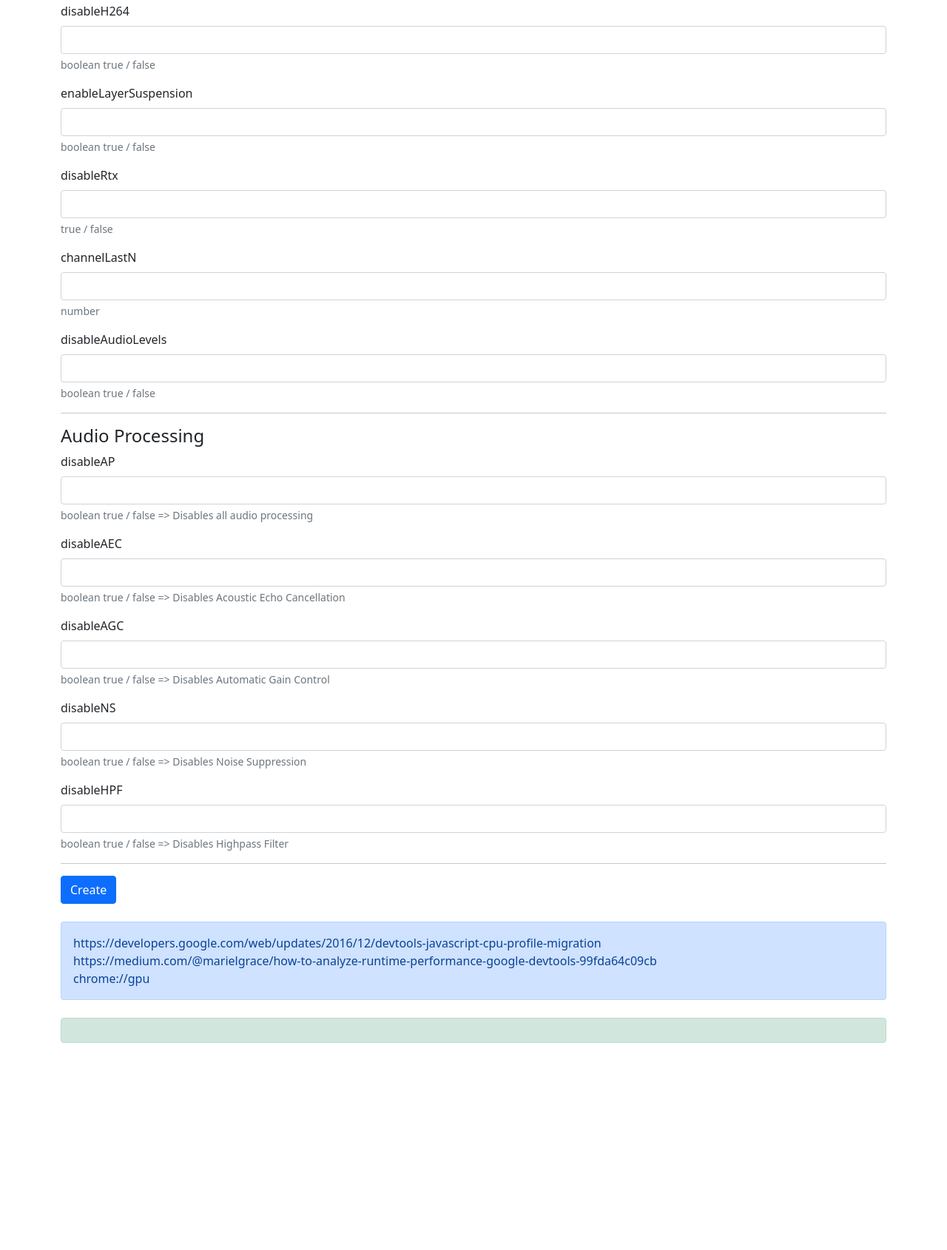
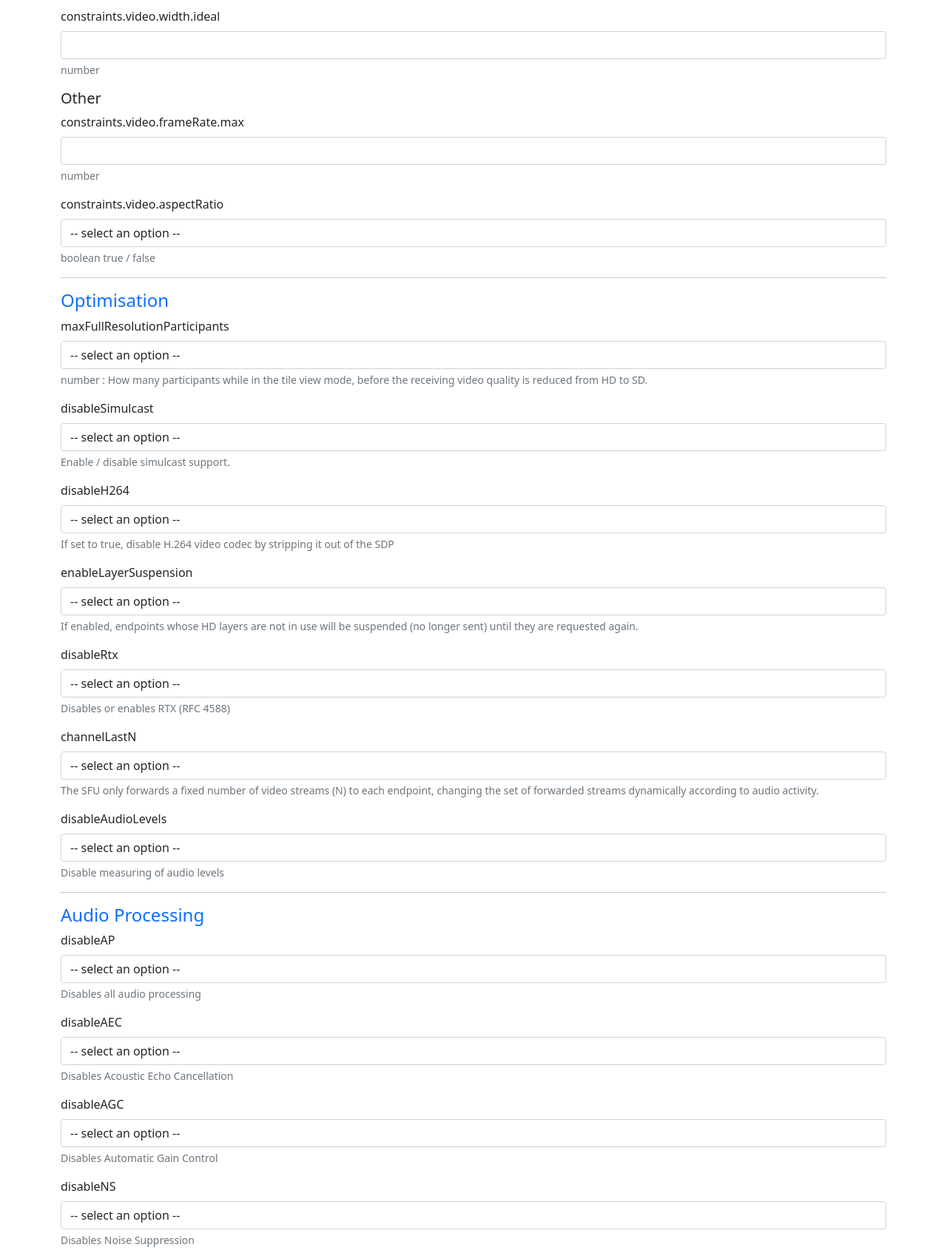
Before and after one commit to ickarakurt/vmeet-url-conf-generator, a plain HTML site: page index.html in a window 1280 px wide. Shown: the part 711-2401 px from the top of the page at 74% size. Before the commit the page ends 2137 px from the top, so only its background shows below. Drawn offline with nearby package versions, Linux system fonts and the light colour scheme.

Commit message:
added new configs

```diff
--- a/custom.js
+++ b/custom.js
@@ -2,11 +2,12 @@ $( document ).ready(function() {
     $('#create-url').on('click',function(){
         let urlParams = "#"
         const inputCount = $('input[type=text]').length
-        $('input[type=text]').each(function(){
+        $('input, select').each(function(){
             const field = $(this)
             const val = field.val();
             const confName = $(this).attr('id')
-
+            console.log(confName)
+            console.log(val)
             if(val){
                 if(urlParams != "#")
                     urlParams+= '&'
--- a/index.html
+++ b/index.html
@@ -15,105 +15,247 @@
 
     <div class="container mt-5">
         <form>
+
+        <hr>
+        <h4 class="mt-2 mb-2 text-primary">Video Constraints</h4>
+
+        <h5 class="text-dark mb-2 mt-2">Video Height</h5>
+
         <div class="mb-3">
-          <label for="constraints.video.height" class="form-label">constraints.video.height</label>
-          <input type="text" class="form-control" id="constraints.video.height">
-          <div class="form-text">number</div>
+            <label for="constraints.video.height.min" class="form-label">constraints.video.height.min</label>
+            <input type="number" class="form-control" id="constraints.video.height.min">
+            <div class="form-text">number</div>
         </div>
+
+
         <div class="mb-3">
-            <label for="constraints.video.width" class="form-label">constraints.video.width</label>
-            <input type="text" class="form-control" id="constraints.video.width">
-            <div class="form-text">number</div>
-          </div>
-
-          <div class="mb-3">
-            <label for="constraints.video.frameRate.max" class="form-label">constraints.video.frameRate.max</label>
-            <input type="text" class="form-control" id="constraints.video.frameRate.max">
+            <label for="constraints.video.height.max" class="form-label">constraints.video.height.max</label>
+            <input type="number" class="form-control" id="constraints.video.height.max">
             <div class="form-text">number</div>
         </div>
 
         <div class="mb-3">
-            <label for="constraints.video.aspectRatio" class="form-label">constraints.video.aspectRatio</label>
-            <input type="text" class="form-control" id="constraints.video.aspectRatio">
+            <label for="constraints.video.height.ideal" class="form-label">constraints.video.height.ideal</label>
+            <input type="number" class="form-control" id="constraints.video.height.ideal">
+            <div class="form-text">number</div>
+        </div>
+
+        <h5 class="text-dark mb-2 mt-2">Video Width</h5>
+
+        <div class="mb-3">
+            <label for="constraints.video.width.min" class="form-label">constraints.video.width.min</label>
+            <input type="number" class="form-control" id="constraints.video.width.min">
+            <div class="form-text">number</div>
+        </div>
+
+
+        <div class="mb-3">
+            <label for="constraints.video.width.max" class="form-label">constraints.video.width.max</label>
+            <input type="number" class="form-control" id="constraints.video.width.max">
             <div class="form-text">number</div>
         </div>
 
         <div class="mb-3">
-            <label for="maxFullResolutionParticipants" class="form-label">maxFullResolutionParticipants</label>
-            <input type="text" class="form-control" id="maxFullResolutionParticipants">
-            <div class="form-text">number : How many participants while in the tile view mode, before the receiving video quality is reduced from HD to SD.</div>
+            <label for="constraints.video.width.ideal" class="form-label">constraints.video.width.ideal</label>
+            <input type="number" class="form-control" id="constraints.video.width.ideal">
+            <div class="form-text">number</div>
+        </div>
+
+        <h5 class="text-dark mb-2 mt-2">Other</h5>
+
+        <div class="mb-3">
+            <label for="constraints.video.frameRate.max" class="form-label">constraints.video.frameRate.max</label>
+            <input type="number" class="form-control" id="constraints.video.frameRate.max">
+            <div class="form-text">number</div>
         </div>
 
         <div class="mb-3">
-            <label for="disableSimulcast" class="form-label">disableSimulcast</label>
-            <input type="text" class="form-control" id="disableSimulcast">
+            <div class="form-group">
+                <label for="constraints.video.aspectRatio" class="form-label">constraints.video.aspectRatio</label>
+                <select class="form-control" id="constraints.video.aspectRatio">
+                  <option selected value> -- select an option -- </option>
+                  <option value="1.77">16/7</option>
+                  <option value="1.33">4/3</option>
+                </select>
+              </div>
             <div class="form-text">boolean true / false</div>
+        </div>
+
+        <hr>
+
+        <h4 class="mt-2 mb-2 text-primary">Optimisation</h4>
+
+        <div class="mb-3">
+            <div class="form-group">
+                <label for="maxFullResolutionParticipants" class="form-label">maxFullResolutionParticipants</label>
+                <select class="form-control" id="maxFullResolutionParticipants">
+                  <option selected value> -- select an option -- </option>
+                  <option>-1 (disable feature)</option>
+                  <option>1</option>
+                  <option>2</option>
+                  <option>3</option>
+                  <option>4</option>
+                  <option>5</option>
+                  <option>6</option>
+                  <option>7</option>
+                  <option>8</option>
+                  <option>9</option>
+                </select>
+              </div>
+              <div class="form-text">number : How many participants while in the tile view mode, before the receiving video quality is reduced from HD to SD.</div>
+            </div>
+
+
+        <div class="mb-3">
+            <div class="form-group">
+                <label for="disableSimulcast" class="form-label">disableSimulcast</label>
+                <select class="form-control" id="disableSimulcast">
+                  <option selected value> -- select an option -- </option>
+                  <option>true</option>
+                  <option>false</option>
+                </select>
+              </div>
+            <div class="form-text">Enable / disable simulcast support.</div>
+        </div>
+
+
+
+        <div class="mb-3">
+            <div class="form-group">
+                <label for="disableH264" class="form-label">disableH264</label>
+                <select class="form-control" id="disableH264">
+                  <option selected value> -- select an option -- </option>
+                  <option>true</option>
+                  <option>false</option>
+                </select>
+              </div>
+              <div class="form-text">If set to true, disable H.264 video codec by stripping it out of the SDP</div>
         </div>
 
 
         <div class="mb-3">
-            <label for="disableH264" class="form-label">disableH264</label>
-            <input type="text" class="form-control" id="disableH264">
-            <div class="form-text">boolean true / false</div>
+            <div class="form-group">
+                <label for="enableLayerSuspension" class="form-label">enableLayerSuspension</label>
+                <select class="form-control" id="enableLayerSuspension">
+                  <option selected value> -- select an option -- </option>
+                  <option>true</option>
+                  <option>false</option>
+                </select>
+              </div>
+              <div class="form-text"> If enabled, endpoints whose HD layers are not in use will be suspended (no longer sent) until they are requested again.</div>
         </div>
 
 
+
         <div class="mb-3">
-            <label for="enableLayerSuspension" class="form-label">enableLayerSuspension</label>
-            <input type="text" class="form-control" id="enableLayerSuspension">
-            <div class="form-text">boolean true / false</div>
+            <div class="form-group">
+                <label for="disableRtx" class="form-label">disableRtx</label>
+                <select class="form-control" id="disableRtx">
+                  <option selected value> -- select an option -- </option>
+                  <option>true</option>
+                  <option>false</option>
+                </select>
+              </div>
+            <div class="form-text">Disables or enables RTX (RFC 4588)</div>
+        </div>
+
+
+
+        <div class="mb-3">
+            <div class="form-group">
+                <label for="channelLastN" class="form-label">channelLastN</label>
+                <select class="form-control" id="channelLastN">
+                  <option selected value> -- select an option -- </option>
+                  <option>-1 (disable lastN)</option>
+                  <option>1</option>
+                  <option>2</option>
+                  <option>3</option>
+                  <option>4</option>
+                  <option>5</option>
+                  <option>6</option>
+                  <option>7</option>
+                  <option>8</option>
+                  <option>9</option>
+                </select>
+              </div>
+            <div class="form-text">The SFU only forwards a fixed number of video streams (N) to each endpoint, changing the set of forwarded streams dynamically according to audio activity.</div>
         </div>
 
         <div class="mb-3">
-            <label for="disableRtx" class="form-label">disableRtx</label>
-            <input type="text" class="form-control" id="disableRtx">
-            <div class="form-text">true / false</div>
+            <div class="form-group">
+                <label for="disableAudioLevels" class="form-label">disableAudioLevels</label>
+                <select class="form-control" id="disableAudioLevels">
+                  <option selected value> -- select an option -- </option>
+                  <option>true</option>
+                  <option>false</option>
+                </select>
+              </div>
+            <div class="form-text">Disable measuring of audio levels</div>
         </div>
 
 
-        <div class="mb-3">
-            <label for="channelLastN" class="form-label">channelLastN</label>
-            <input type="text" class="form-control" id="channelLastN">
-            <div class="form-text">number</div>
-        </div>
+        <hr>
+            <h4 class="mt-2 mb-2 text-primary">Audio Processing</h4>
 
-        <div class="mb-3">
-            <label for="disableAudioLevels" class="form-label">disableAudioLevels</label>
-            <input type="text" class="form-control" id="disableAudioLevels">
-            <div class="form-text">boolean true / false</div>
-        </div>
-
-        <hr>
-            <h4>Audio Processing</h4>
             <div class="mb-3">
-                <label for="disableAP" class="form-label">disableAP</label>
-                <input type="text" class="form-control" id="disableAP">
-                <div class="form-text">boolean true / false  => Disables all audio processing</div>
+                <div class="form-group">
+                    <label for="disableAP" class="form-label">disableAP</label>
+                    <select class="form-control" id="disableAP">
+                      <option selected value> -- select an option -- </option>
+                      <option>true</option>
+                      <option>false</option>
+                    </select>
+                  </div>
+                <div class="form-text">Disables all audio processing</div>
             </div>
 
 
             <div class="mb-3">
-                <label for="disableAEC" class="form-label">disableAEC</label>
-                <input type="text" class="form-control" id="disableAEC">
-                <div class="form-text">boolean true / false => Disables Acoustic Echo Cancellation</div>
+                <div class="form-group">
+                    <label for="disableAEC" class="form-label">disableAEC</label>
+                    <select class="form-control" id="disableAEC">
+                      <option selected value> -- select an option -- </option>
+                      <option>true</option>
+                      <option>false</option>
+                    </select>
+                  </div>
+                <div class="form-text">Disables Acoustic Echo Cancellation</div>
             </div>
 
             <div class="mb-3">
-                <label for="disableAGC" class="form-label">disableAGC</label>
-                <input type="text" class="form-control" id="disableAGC">
-                <div class="form-text">boolean true / false => Disables Automatic Gain Control</div>
+                <div class="form-group">
+                    <label for="disableAGC" class="form-label">disableAGC</label>
+                    <select class="form-control" id="disableAGC">
+                      <option selected value> -- select an option -- </option>
+                      <option>true</option>
+                      <option>false</option>
+                    </select>
+                  </div>
+                <div class="form-text">Disables Automatic Gain Control</div>
             </div>
 
             <div class="mb-3">
-                <label for="disableNS" class="form-label">disableNS</label>
-                <input type="text" class="form-control" id="disableNS">
-                <div class="form-text">boolean true / false => Disables Noise Suppression</div>
+                <div class="form-group">
+                    <label for="disableNS" class="form-label">disableNS</label>
+                    <select class="form-control" id="disableNS">
+                      <option selected value> -- select an option -- </option>
+                      <option>true</option>
+                      <option>false</option>
+                    </select>
+                  </div>
+                <div class="form-text">Disables Noise Suppression</div>
             </div>
 
             <div class="mb-3">
-                <label for="disableHPF" class="form-label">disableHPF</label>
-                <input type="text" class="form-control" id="disableHPF">
-                <div class="form-text">boolean true / false => Disables Highpass Filter</div>
+                <div class="form-group">
+                    <label for="disableHPF" class="form-label">disableHPF</label>
+                    <select class="form-control" id="disableHPF">
+                      <option selected value> -- select an option -- </option>
+                      <option>true</option>
+                      <option>false</option>
+                    </select>
+                  </div>
+                <div class="form-text">Disables Highpass Filter</div>
             </div>
 
         <hr>
```
